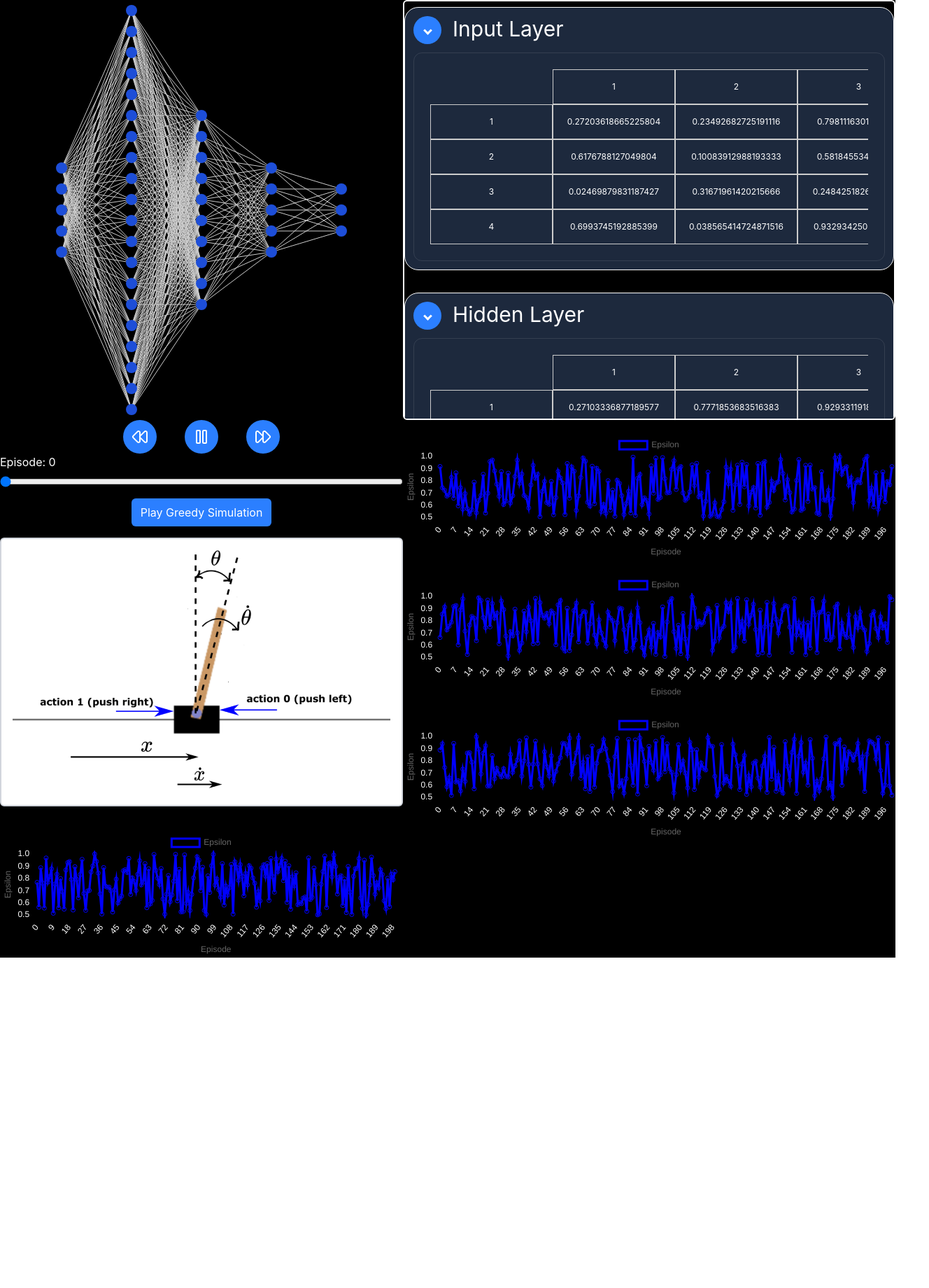
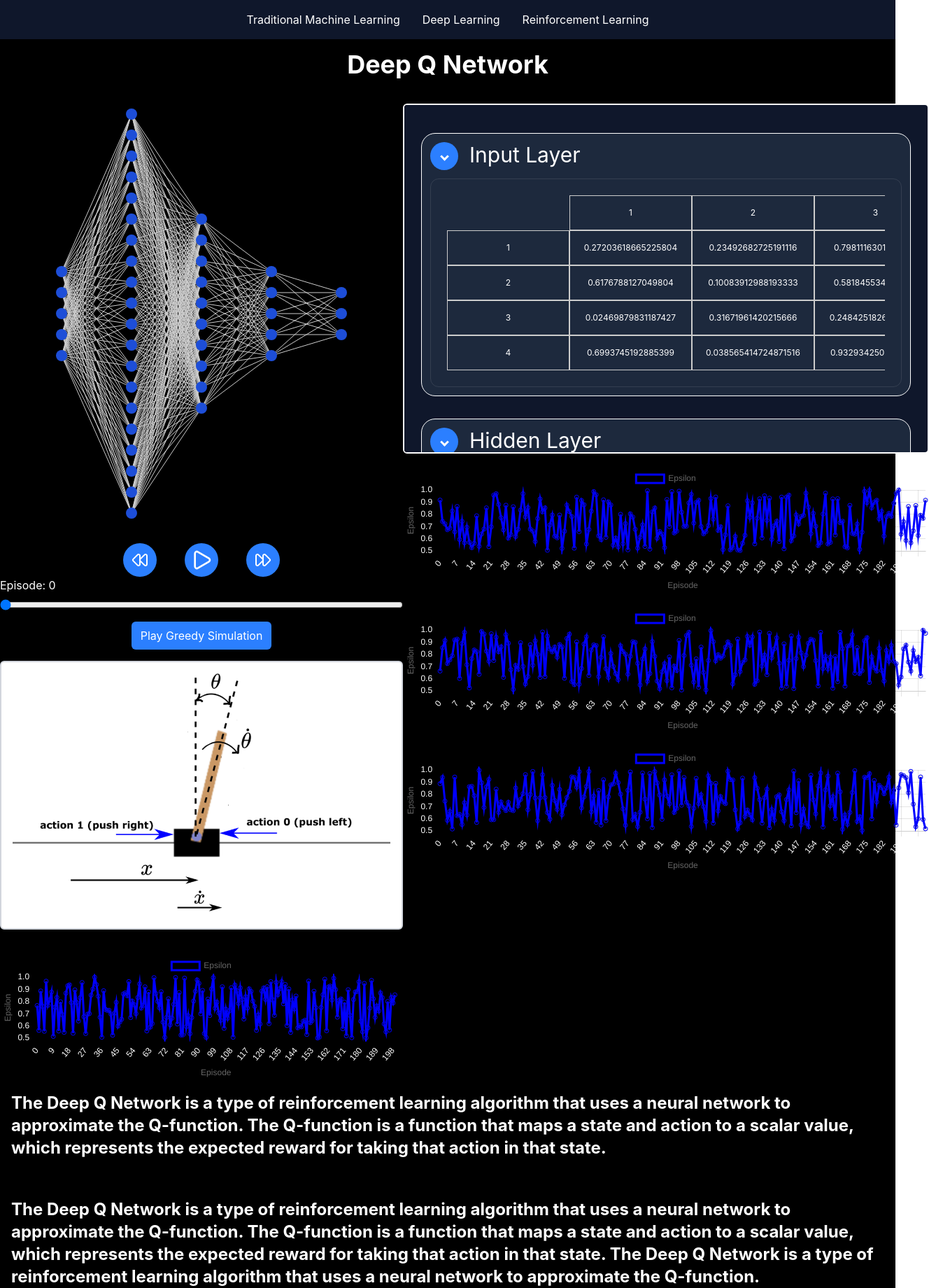
Before and after one commit to ultracookies/ai-algorithm-visualiser, a Next.js app: page / in a window 1280 px wide. Shown: the top 1840 px of the page at 70% size, 1328 px wide, since content can reach past the window. Before the commit the page ends 1368 px from the top, so only its background shows below. Built offline with nearby package versions, Linux system fonts and the light colour scheme.

Commit message:
Add navigation bar.

```diff
--- a/app/layout.tsx
+++ b/app/layout.tsx
@@ -1,6 +1,7 @@
 import React from "react";
 
 import "./globals.css";
+import Example, { MyNav } from "./nav";
 
 export default function RootLayout({
   children,
@@ -11,6 +12,7 @@
     <html lang="en" className="dark">
       <body>
         <div className="dark:bg-black">
+          <MyNav />
           <div>{children}</div>
         </div>
       </body>
--- /dev/null
+++ b/app/nav.tsx
@@ -0,0 +1,167 @@
+import {
+  Disclosure,
+  DisclosureButton,
+  DisclosurePanel,
+  Menu,
+  MenuButton,
+  MenuItem,
+  MenuItems,
+} from "@headlessui/react";
+
+export function MyNav() {
+  return (
+    <div className="w-full bg-slate-900">
+      <div className="flex flex-row items-center justify-center">
+        <a
+          href=""
+          className="text-white p-2 m-2 rounded-md hover:bg-slate-600 transition-all duration-300"
+        >
+          Traditional Machine Learning
+        </a>
+        <a
+          href=""
+          className="text-white p-2 m-2 rounded-md hover:bg-slate-600 transition-colors duration-300"
+        >
+          Deep Learning
+        </a>
+        <a
+          href=""
+          className="text-white p-2 m-2 rounded-md hover:bg-slate-600 transition-colors duration-300"
+        >
+          Reinforcement Learning
+        </a>
+      </div>
+    </div>
+  );
+}
+
+const navigation = [
+  { name: "Dashboard", href: "#", current: true },
+  { name: "Team", href: "#", current: false },
+  { name: "Projects", href: "#", current: false },
+  { name: "Calendar", href: "#", current: false },
+];
+
+function classNames(...classes) {
+  return classes.filter(Boolean).join(" ");
+}
+
+export default function Example() {
+  return (
+    <Disclosure as="nav" className="bg-gray-800">
+      <div className="mx-auto max-w-7xl px-2 sm:px-6 lg:px-8">
+        <div className="relative flex h-16 items-center justify-between">
+          <div className="absolute inset-y-0 left-0 flex items-center sm:hidden">
+            {/* Mobile menu button*/}
+            <DisclosureButton className="group relative inline-flex items-center justify-center rounded-md p-2 text-gray-400 hover:bg-gray-700 hover:text-white focus:ring-2 focus:ring-white focus:outline-hidden focus:ring-inset">
+              <span className="absolute -inset-0.5" />
+              <span className="sr-only">Open main menu</span>
+            </DisclosureButton>
+          </div>
+          <div className="flex flex-1 items-center justify-center sm:items-stretch sm:justify-start">
+            <div className="flex shrink-0 items-center">
+              <img
+                alt="Your Company"
+                src="https://tailwindcss.com/plus-assets/img/logos/mark.svg?color=indigo&shade=500"
+                className="h-8 w-auto"
+              />
+            </div>
+            <div className="hidden sm:ml-6 sm:block">
+              <div className="flex space-x-4">
+                {navigation.map((item) => (
+                  <a
+                    key={item.name}
+                    href={item.href}
+                    aria-current={item.current ? "page" : undefined}
+                    className={classNames(
+                      item.current
+                        ? "bg-gray-900 text-white"
+                        : "text-gray-300 hover:bg-gray-700 hover:text-white",
+                      "rounded-md px-3 py-2 text-sm font-medium"
+                    )}
+                  >
+                    {item.name}
+                  </a>
+                ))}
+              </div>
+            </div>
+          </div>
+          <div className="absolute inset-y-0 right-0 flex items-center pr-2 sm:static sm:inset-auto sm:ml-6 sm:pr-0">
+            <button
+              type="button"
+              className="relative rounded-full bg-gray-800 p-1 text-gray-400 hover:text-white focus:ring-2 focus:ring-white focus:ring-offset-2 focus:ring-offset-gray-800 focus:outline-hidden"
+            >
+              <span className="absolute -inset-1.5" />
+              <span className="sr-only">View notifications</span>
+            </button>
+
+            {/* Profile dropdown */}
+            <Menu as="div" className="relative ml-3">
+              <div>
+                <MenuButton className="relative flex rounded-full bg-gray-800 text-sm focus:outline-hidden focus-visible:ring-2 focus-visible:ring-white focus-visible:ring-offset-2 focus-visible:ring-offset-gray-800">
+                  <span className="absolute -inset-1.5" />
+                  <span className="sr-only">Open user menu</span>
+                  <img
+                    alt=""
+                    src="https://images.unsplash.com/photo-1472099645785-5658abf4ff4e?ixlib=rb-1.2.1&ixid=eyJhcHBfaWQiOjEyMDd9&auto=format&fit=facearea&facepad=2&w=256&h=256&q=80"
+                    className="size-8 rounded-full"
+                  />
+                </MenuButton>
+              </div>
+              <MenuItems
+                transition
+                className="absolute right-0 z-10 mt-2 w-48 origin-top-right rounded-md bg-white py-1 shadow-lg ring-1 ring-black/5 transition focus:outline-hidden data-closed:scale-95 data-closed:transform data-closed:opacity-0 data-enter:duration-100 data-enter:ease-out data-leave:duration-75 data-leave:ease-in"
+              >
+                <MenuItem>
+                  <a
+                    href="#"
+                    className="block px-4 py-2 text-sm text-gray-700 data-focus:bg-gray-100 data-focus:outline-hidden"
+                  >
+                    Your Profile
+                  </a>
+                </MenuItem>
+                <MenuItem>
+                  <a
+                    href="#"
+                    className="block px-4 py-2 text-sm text-gray-700 data-focus:bg-gray-100 data-focus:outline-hidden"
+                  >
+                    Settings
+                  </a>
+                </MenuItem>
+                <MenuItem>
+                  <a
+                    href="#"
+                    className="block px-4 py-2 text-sm text-gray-700 data-focus:bg-gray-100 data-focus:outline-hidden"
+                  >
+                    Sign out
+                  </a>
+                </MenuItem>
+              </MenuItems>
+            </Menu>
+          </div>
+        </div>
+      </div>
+
+      <DisclosurePanel className="sm:hidden">
+        <div className="space-y-1 px-2 pt-2 pb-3">
+          {navigation.map((item) => (
+            <DisclosureButton
+              key={item.name}
+              as="a"
+              href={item.href}
+              aria-current={item.current ? "page" : undefined}
+              className={classNames(
+                item.current
+                  ? "bg-gray-900 text-white"
+                  : "text-gray-300 hover:bg-gray-700 hover:text-white",
+                "block rounded-md px-3 py-2 text-base font-medium"
+              )}
+            >
+              {item.name}
+            </DisclosureButton>
+          ))}
+        </div>
+      </DisclosurePanel>
+    </Disclosure>
+  );
+}
--- a/app/page.tsx
+++ b/app/page.tsx
@@ -1,4 +1,5 @@
 import React from "react";
+import { useState } from "react";
 
 import "./globals.css";
 import WeightTablesContainer from "./weight-table-components/weight-tables-container";
@@ -60,26 +61,75 @@
 
   const networkDims = getDims(network);
   return (
-    <div className="flex flex-row">
+    <>
+      <div className="flex justify-center">
+        <h1 className="text-white text-4xl font-bold m-4">Deep Q Network</h1>
+      </div>
+
+      <div className="flex flex-col">
+        <div className="flex flex-row mt-5">
           <div className="flex flex-col items-center" style={{ width: "45%" }}>
             <NeuralNetworkSVG networkDims={networkDims} />
             <MediaControls />
             <SeekBar numEpisodes={200} />
+            <GreedySimulationContainer />
+          </div>
+          <NeuralNetworkTrainingMetricsDisplay network={network} />
+        </div>
+        <DeepQNetworkDescription />
+      </div>
+    </>
+  );
+}
+
+const GreedySimulationContainer = () => {
+  return (
+    <>
       <button className="bg-blue-500 text-white p-2 rounded-md w-50 m-4">
         Play Greedy Simulation
       </button>
       <SimulationStream />
       <LineGraph numEpisodes={200} />
-      </div>
-      <div className="flex flex-col" style={{ width: "55%" }}>
+    </>
+  );
+};
+
+const NeuralNetworkTrainingMetricsDisplay = ({
+  network,
+}: {
+  network: WeightTableContainerProps[];
+}) => {
+  return (
+    <div className="flex flex-col" style={{ width: "auto" }}>
       <WeightTablesContainer network={network} />
       <LineGraph numEpisodes={200} />
       <LineGraph numEpisodes={200} />
       <LineGraph numEpisodes={200} />
     </div>
-    </div>
   );
-}
+};
+
+const DeepQNetworkDescription = () => {
+  return (
+    <>
+      <p className="text-white text-2xl font-bold m-4">
+        The Deep Q Network is a type of reinforcement learning algorithm that
+        uses a neural network to approximate the Q-function. The Q-function is a
+        function that maps a state and action to a scalar value, which
+        represents the expected reward for taking that action in that state.
+      </p>
+      <br />
+      <p className="text-white text-2xl font-bold m-4">
+        The Deep Q Network is a type of reinforcement learning algorithm that
+        uses a neural network to approximate the Q-function. The Q-function is a
+        function that maps a state and action to a scalar value, which
+        represents the expected reward for taking that action in that state. The
+        Deep Q Network is a type of reinforcement learning algorithm that uses a
+        neural network to approximate the Q-function.
+      </p>
+    </>
+  );
+};
 
 const SimulationStream = () => {
   return (
--- a/app/playback-control-components/seek-bar.tsx
+++ b/app/playback-control-components/seek-bar.tsx
@@ -4,20 +4,35 @@
 
 // MediaControls.tsx
 import React from "react";
-import { Rewind, Pause, FastForward } from "lucide-react";
+import { Rewind, Pause, FastForward, Play } from "lucide-react";
 
 const iconButtonClasses =
   "flex items-center justify-center w-12 h-12 rounded-full bg-blue-500 text-white hover:bg-blue-600 shadow-md transition";
 
+const PlayPauseButton = () => {
+  const [isPlaying, setIsPlaying] = useState(false);
+  const toggle = () => setIsPlaying(!isPlaying);
+
+  return (
+    <button
+      className="flex justify-center items-center bg-blue-500 text-white w-12 h-12 rounded-full transition-all duration-300 ease-in-out hover:scale-110"
+      onClick={toggle}
+    >
+      {isPlaying ? <Pause size={32} /> : <Play size={32} />}
+    </button>
+  );
+};
+
 export function MediaControls() {
+  const [isPlaying, setIsPlaying] = useState(false);
+  const toggle = () => setIsPlaying(!isPlaying);
+
   return (
-    <div className="flex gap-10 justify-center">
+    <div className="flex gap-10 justify-center mt-7">
       <button className={iconButtonClasses} aria-label="Rewind">
         <Rewind />
       </button>
-      <button className={iconButtonClasses} aria-label="Pause">
-        <Pause />
-      </button>
+      <PlayPauseButton />
       <button className={iconButtonClasses} aria-label="Fast Forward">
         <FastForward />
       </button>
--- a/app/weight-table-components/weight-table-indv-container.tsx
+++ b/app/weight-table-components/weight-table-indv-container.tsx
@@ -17,7 +17,7 @@
         border: "1px solid #fff",
         borderRadius: "20px",
       }}
-      className="items-center dark:bg-slate-800 float-right w-175 p-3 m-2"
+      className="items-center dark:bg-slate-800 float-right w-175 p-3"
     >
       <div className="flex gap-x-4">
         <button
--- a/app/weight-table-components/weight-tables-container.tsx
+++ b/app/weight-table-components/weight-tables-container.tsx
@@ -8,16 +8,17 @@
 }) {
   return (
     <div
-      className="flex flex-col gap-4 w-full border-white border-2 rounded-md items-center"
-      style={{ overflow: "auto", height: "600px" }}
+      className="flex flex-col border-white border-2 p-6 rounded-md items-center bg-slate-900 overflow-scroll"
+      style={{ height: "500px" }}
     >
       {Array.from(network).map((layer, i) => {
         return (
-          <WeightTableContainer
-            key={i}
-            layerName={layer.layerName}
-            layerWeights={layer.layerWeights}
-          />
+          <div className="mt-4 mb-4" key={i}>
+            <WeightTableContainer
+              layerName={layer.layerName}
+              layerWeights={layer.layerWeights}
+            />
+          </div>
         );
       })}
     </div>
--- a/package.json
+++ b/package.json
@@ -1,5 +1,6 @@
 {
   "dependencies": {
+    "@headlessui/react": "^2.2.4",
     "@tailwindcss/postcss": "^4.1.10",
     "chart.js": "^4.5.0",
     "lucide-react": "^0.523.0",
```
Also changed, not shown: app/rl-algos/layout.tsx (added, +7 -0 lines), 2 other files (tests, documents, lock files or other folders). Lines whose indentation alone changed are shown as unchanged.
